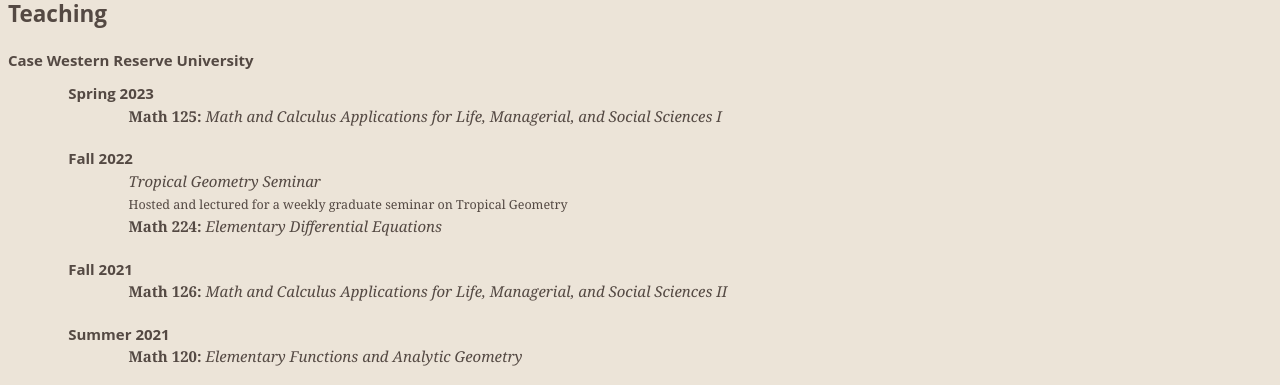
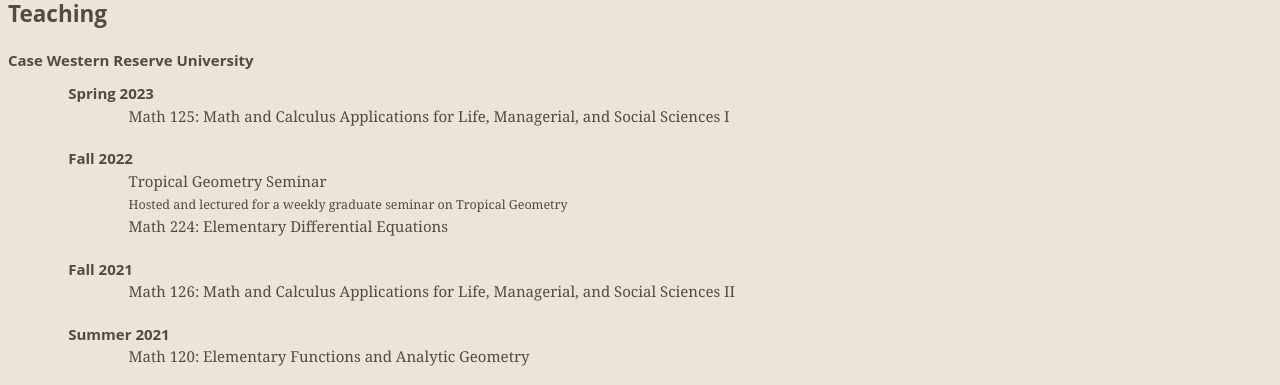
Before and after one commit to wrbernardoni/wrbernardoni.github.io, a Jekyll site: the page built from index.html, in a window 1280 px wide and 900 px high, scrolled down 1295 px. Shown: the part 512-897 px from the top of the window. Built offline with Jekyll 4.4.1, drawn with Linux system fonts in a browser that asks for light colours; formulas are drawn with MathJax 3; some of the changed text lies outside the part shown.

```diff
--- a/index.html
+++ b/index.html
@@ -78,7 +78,7 @@ Brief explanations of each paper are available under the <a href="/papers.html">
     			<dt>{{t.semester}}</dt>
     			{% for c in t.courses %}
     			<dd>
-    				{% if c.code %} <strong>{{c.code}}:</strong> {% endif %} <em>{{c.name}}</em>
+    				{% if c.code %} {{c.code}}: {% endif %} {{c.name}}
     				{% if c.details %}
     					<br><small>{{c.details}}</small>
     				{% endif %}
```
Also changed, not shown: other parts of index.html (+1 -1 lines).
